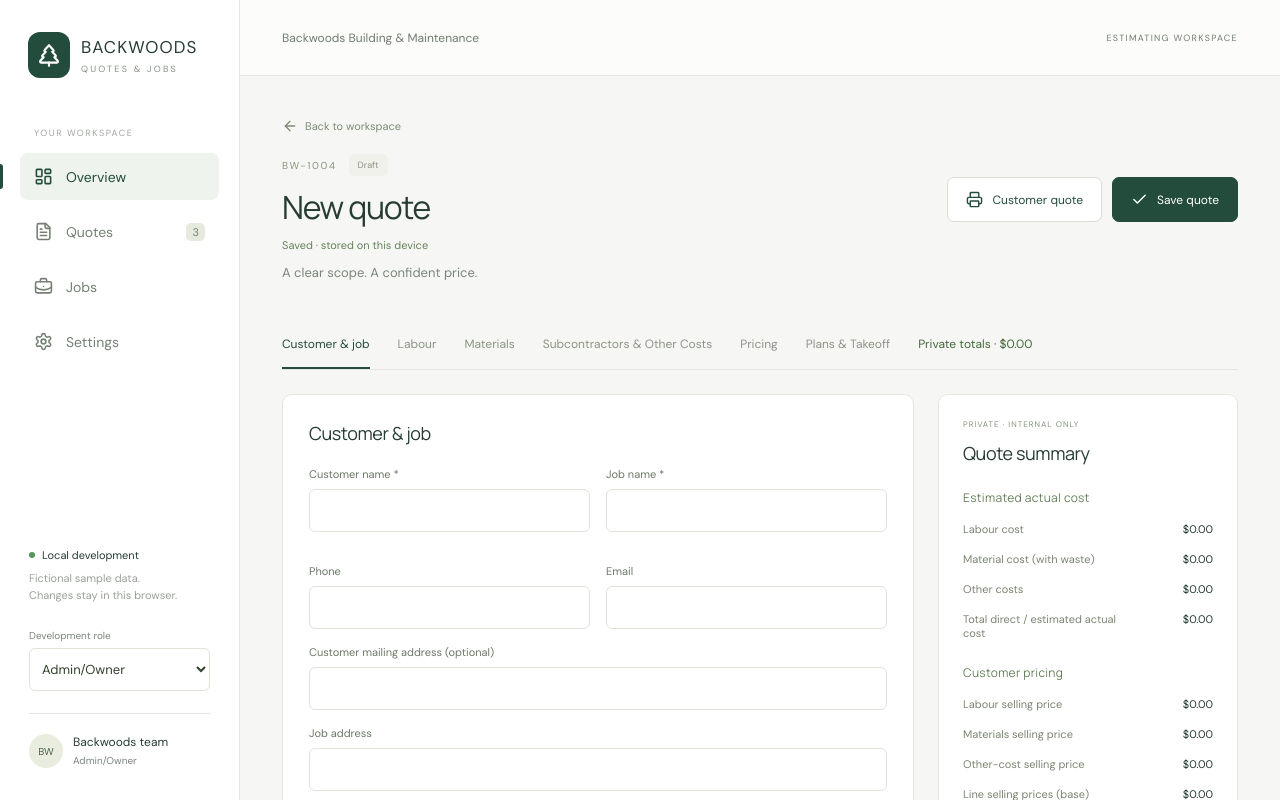
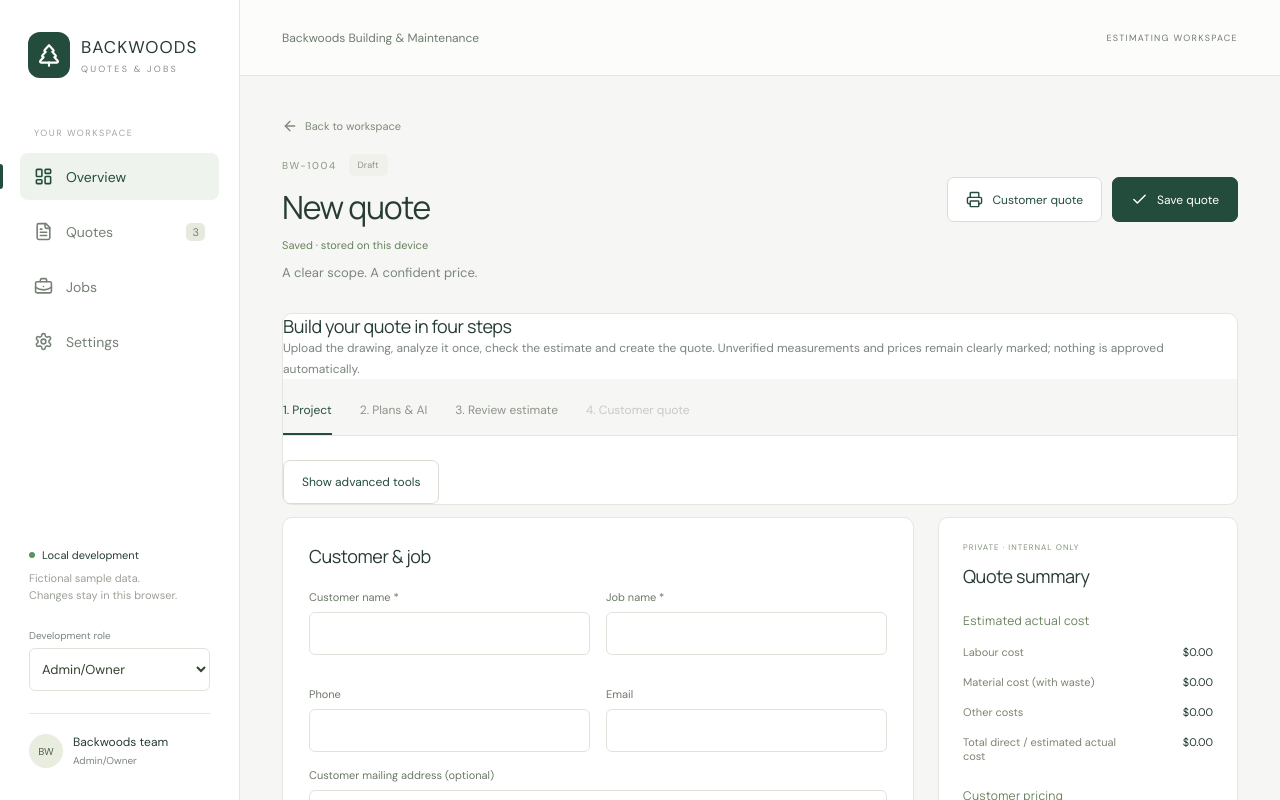
Before and after one commit to jenniee44/backwoods-quotes, a React (Vite) app: page / in a window 1280 px wide. Both pictures are taken after typing "Sample" into the empty fields and a click on the button "Create New Quote". Shown: the top 800 px of the page. Built offline with nearby package versions, Linux system fonts and the light colour scheme.

Commit message:
Add four-step simple quote navigation and combined cost review while retaining advanced tools

```diff
--- a/src/App.tsx
+++ b/src/App.tsx
@@ -178,6 +178,7 @@ export default function App() {
     [mobileMenu, setMobileMenu] = useState(false),
     [reviewing, setReviewing] = useState(false),
     [quoteDefaults, setQuoteDefaults] = useState(store.quoteDefaults);
+  const [advancedEditor, setAdvancedEditor] = useState(false);
   const [company, setCompany] = useState(store.company ?? companyDefaults);
   const [settings, setSettings] = useState(store.settings),
     [actual, setActual] = useState<Actual>({
@@ -622,6 +623,42 @@ export default function App() {
                     </button>
                   </div>
                 </div>
+                {!current.job && !advancedEditor && (
+                  <section className="panel" aria-label="Simple quote workflow" style={{ marginBottom: 12 }}>
+                    <h2>Build your quote in four steps</h2>
+                    <p className="muted">
+                      Upload the drawing, analyze it once, check the estimate and create the quote.
+                      Unverified measurements and prices remain clearly marked; nothing is approved automatically.
+                    </p>
+                    <div className="tabs">
+                      {[
+                        { name: "1. Project", target: "Customer & job" },
+                        { name: "2. Plans & AI", target: "Plans & Takeoff" },
+                        { name: "3. Review estimate", target: "Simple review" },
+                      ].map((step) => (
+                        <button
+                          key={step.name}
+                          type="button"
+                          className={tab === step.target ? "active" : ""}
+                          onClick={() => setTab(step.target)}
+                        >
+                          {step.name}
+                        </button>
+                      ))}
+                      <button
+                        type="button"
+                        onClick={() => setPreview(current)}
+                        disabled={!current.customer.name.trim() || !current.name.trim()}
+                      >
+                        4. Customer quote
+                      </button>
+                    </div>
+                    <button className="button secondary" type="button" onClick={() => setAdvancedEditor(true)}>
+                      Show advanced tools
+                    </button>
+                  </section>
+                )}
+                {(advancedEditor || !!current.job) && (
                 <div className="tabs">
                   {[
                     "Customer & job",
@@ -651,6 +688,13 @@ export default function App() {
                     Private totals · {money(totals!.total)}
                   </button>
                 </div>
+                )}
+                                {(advancedEditor || !!current.job) && (
+                  <button type="button" className="button secondary" onClick={() => { setAdvancedEditor(false); setTab("Simple review"); }}>
+                    Use simple workflow
+                  </button>
+                )}
+
                 <div className="builder">
                   <section className="panel editor">
                     <div className="section-heading">
@@ -966,6 +1010,42 @@ export default function App() {
                           })
                         }
                       />
+                    )}
+                    {tab === "Simple review" && (
+                      <>
+                        <p className="muted">
+                          Review everything in one place. These are the current quote lines,
+                          not unverified drawing suggestions. Missing materials or prices
+                          must be added or checked before sending.
+                        </p>
+                        {(["Materials", "Labour", "Other Costs"] as Kind[]).map((kind) => (
+                          <section key={kind} style={{ marginBottom: 24 }}>
+                            <h3>{kind === "Other Costs" ? "Subcontractors & other costs" : kind}</h3>
+                            <LineEditor
+                              quote={current}
+                              kind={kind}
+                              locked={locked}
+                              onChange={(lines) => patch({ lines })}
+                              onGroup={(group) =>
+                                patch({ scopeGroups: [...new Set([...(current.scopeGroups ?? []), group])] })
+                              }
+                            />
+                          </section>
+                        ))}
+                        <h3>Pricing & totals</h3>
+                        <PricingFields
+                          value={current.pricing}
+                          disabled={locked}
+                          onChange={(pricing) => patch({ pricing })}
+                        />
+                        <p className="muted">
+                          Supplier prices, subcontractor costs, labour hours and structural
+                          quantities require review. Blank figures are not estimates.
+                        </p>
+                        <button className="button" type="button" onClick={() => setPreview(current)}>
+                          Preview customer quote
+                        </button>
+                      </>
                     )}
                     {tab === "Plans & Takeoff" && (
                       <PlansTakeoff
```
